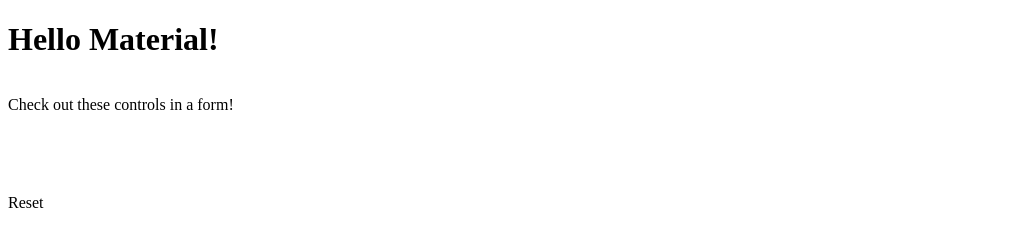
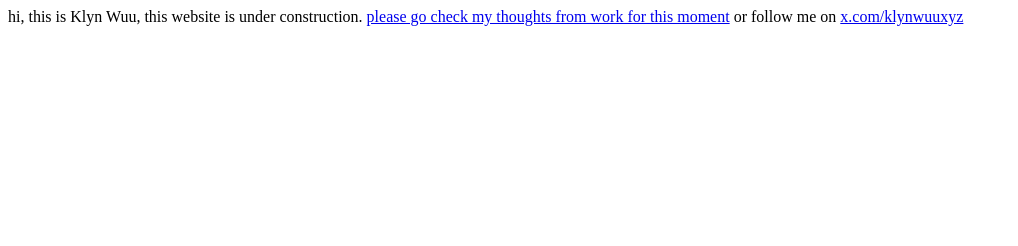
Before and after one commit to klynwuu/klynwuu.github.io, a plain HTML site: page index.html in a window 1280 px wide. Shown: the whole page, without its empty margins (0-1018 px from the left). Drawn offline with Linux system fonts and the light colour scheme.

Commit message:
[update]: welcome messages

```diff
--- a/index.html
+++ b/index.html
@@ -1,10 +1,6 @@
-
 <!DOCTYPE html>
 <html lang="en">
 <head>
-        <meta charset="UTF-8">
-        <meta name="viewport" content="width=device-width, initial-scale=1.0">
-        <title>🧑🏻‍🚀 Klyn</title>
     <link href="https://fonts.googleapis.com/css2?family=Roboto:wght@400;500;700&display=swap" rel="stylesheet">
     <script type="importmap">
       {
@@ -21,25 +17,8 @@
     </script>
   </head>
   <body>
-        <h1 class="md-typescale-display-medium">Hello Material!</h1>
-        <form>
-          <p class="md-typescale-body-medium">Check out these controls in a form!</p>
-          <md-checkbox></md-checkbox>
-          <div>
-            <md-radio name="group"></md-radio>
-            <md-radio name="group"></md-radio>
-            <md-radio name="group"></md-radio>
-          </div>
-          <md-outlined-text-field label="Favorite color" value="Purple"></md-outlined-text-field>
-          <md-outlined-button type="reset">Reset</md-outlined-button>
-        </form>
-        <style>
-          form {
-            display: flex;
-            flex-direction: column;
-            align-items: flex-start;
-            gap: 16px;
-          }
-        </style>
+hi, this is Klyn Wuu, this website is under construction.
+<a href="https://klynwuuxyz.montaigne.io/thoughts-from-work">please go check my thoughts from work for this moment</a>
+or follow me on <a href="https://x.com/klynwuuxyz">x.com/klynwuuxyz</a>
   </body>
 </html>
```
Also changed, not shown: 1 other file. Lines whose indentation alone changed are shown as unchanged.
